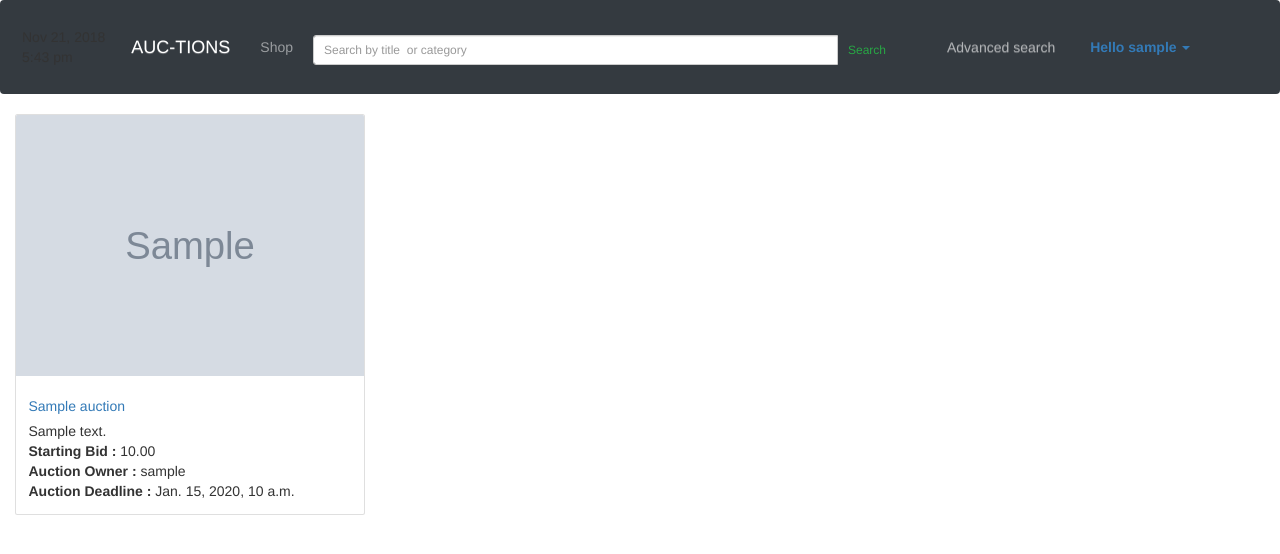
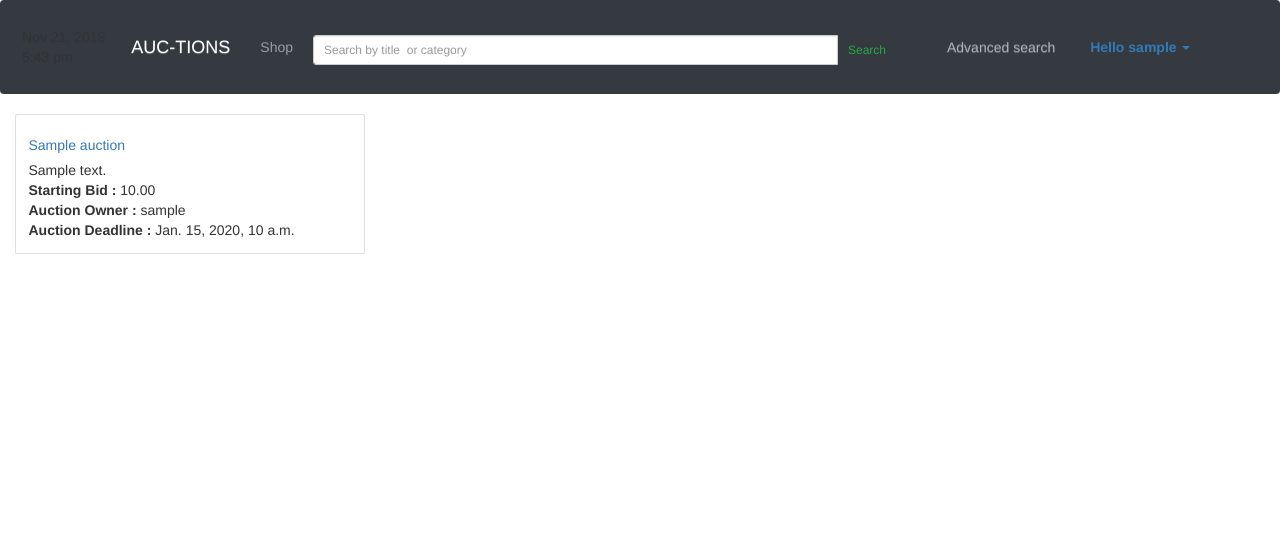
Before and after one commit to bemanu/My-Auctions, a Django app: page /auctions/ in a window 1280 px wide. Shown: the top 554 px of the page. Run offline with Django 3.2, Linux system fonts and the light colour scheme; a user stored in the database is signed in; tables that the repository leaves empty hold one stand-in row (values such as "Sample post"); grey boxes marked "Sample" are stand-in pictures; some libraries are stand-ins or nearby versions.

Commit message:
card snippet account view change

```diff
--- a/accounts/views.py
+++ b/accounts/views.py
@@ -1,4 +1,4 @@
-# -*- coding: utf-8 -*-
+
 from __future__ import unicode_literals
 
 from django.contrib.auth import authenticate, login, get_user_model, logout, update_session_auth_hash
--- a/auctions/templates/auctions/snippets/card.html
+++ b/auctions/templates/auctions/snippets/card.html
@@ -1,10 +1,10 @@
 <div class="card" style="width: 35rem;">
 
 {%if  wall %}
-     {%  if instance.image %}
-         <a href="{% url 'auctions:detail' instance.id %}">
-             <img class="card-img-top" src="{{ instance.image.url }}" alt="No Image"> </a>
-     {% endif %}
+{#     {%  if instance.image %}#}
+{#         <a href="{% url 'auctions:detail' instance.id %}">#}
+{#             <img class="card-img-top" src="{{ instance.image.url }}" alt="No Image"> </a>#}
+{#     {% endif %}#}
      <div class="card-body">
      <a href="{% url 'auctions:detail' instance.id %}">
          <h5  class="card-title">{{ instance.title }}</h5></a>
@@ -20,10 +20,10 @@
          <p style="margin: 0; padding: 0" class="card-text"> <b>Auction Deadline :</b> {{ instance.deadline }}</p>
      </div>
 {% else %}
-    {%  if instance.image %}
-       <a href="{{ instance.get_absolute_url }}">
-        <img class="card-img-top" src="{{ instance.image.url }}" alt="No image"> </a>
-    {% endif %}
+{#    {%  if instance.image %}#}
+{#       <a href="{{ instance.get_absolute_url }}">#}
+{#        <img class="card-img-top" src="{{ instance.image.url }}" alt="No image"> </a>#}
+{#    {% endif %}#}
         <div class="card-body">
         <a href="{% url 'auctions:detail' instance.id %}">
             <h5 class="card-title">{{ instance.title }}</h5></a>
--- a/templates/base/navbar.html
+++ b/templates/base/navbar.html
@@ -50,7 +50,7 @@
                     <div class="dropdown-menu  dropdown-menu-right " aria-labelledby="navbarSupportedContent" id="navbarSupportedContent">
                         <a class="dropdown-item" href="{{ my_profile_url }}">My Profile</a>
                         <a class="dropdown-item" href="{{ create_auction_url }}">Create Auction</a>
-                        <a class="dropdown-item" href="{{ statistic_chart_url }}">Stat</a>
+{#                        <a class="dropdown-item" href="{{ statistic_chart_url }}">Stat</a>#}
 
                         <div class="dropdown-divider"></div>
                             <a class="dropdown-item" href="{{ logout_url }}">Logout</a>
@@ -58,7 +58,7 @@
 
         {% else %}
 {#            <li class="nav-item ">#}
-                <a class="nav-link " href="{{ login_url }}" role="button" aria-haspopup="true"
+                <a class="nav-link " href="{{ register_url }}" role="button" aria-haspopup="true"
                    aria-expanded="false">Register</a>
 {#            </li>#}
         {% endif %}
```
Also changed, not shown: 1 other file.
